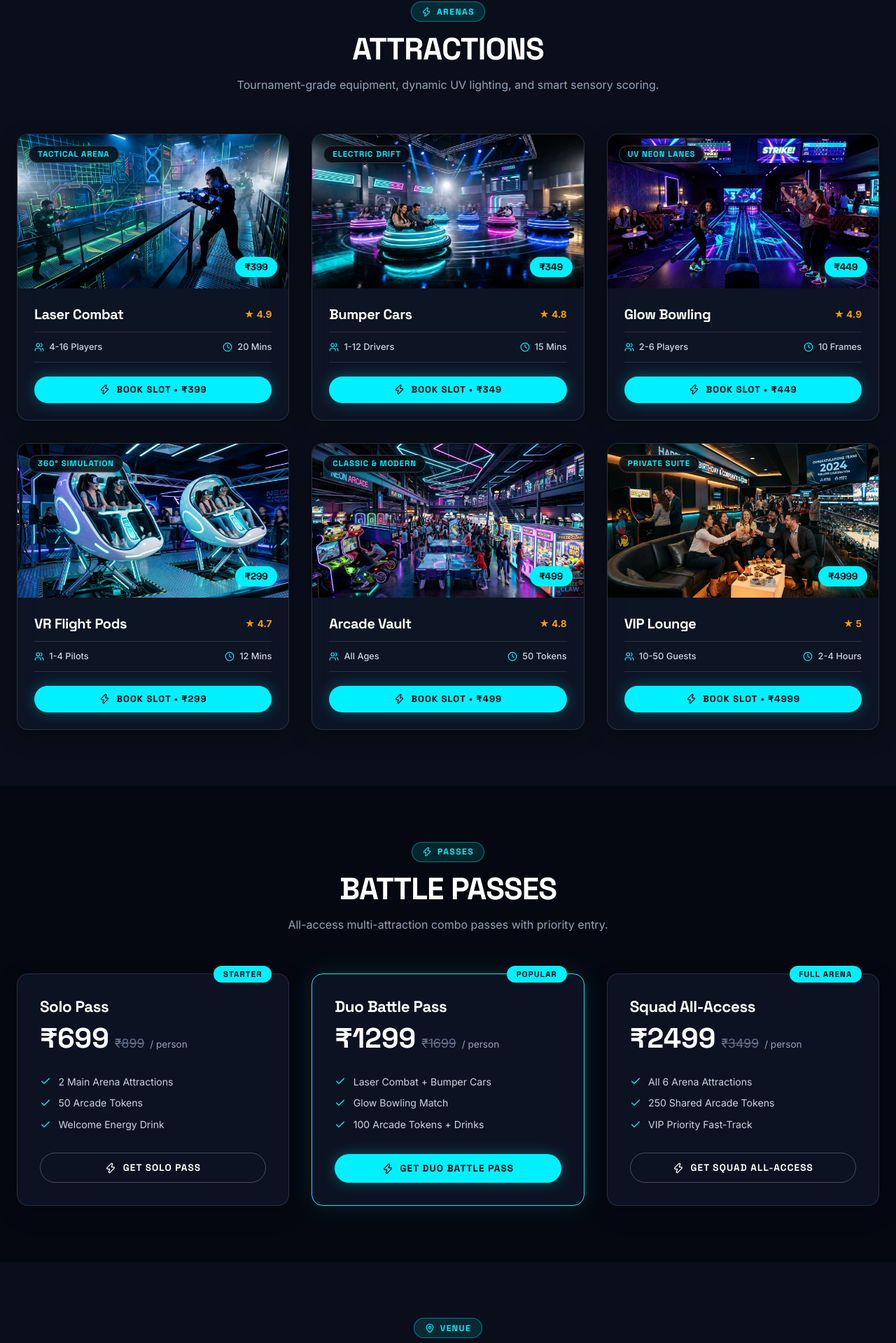
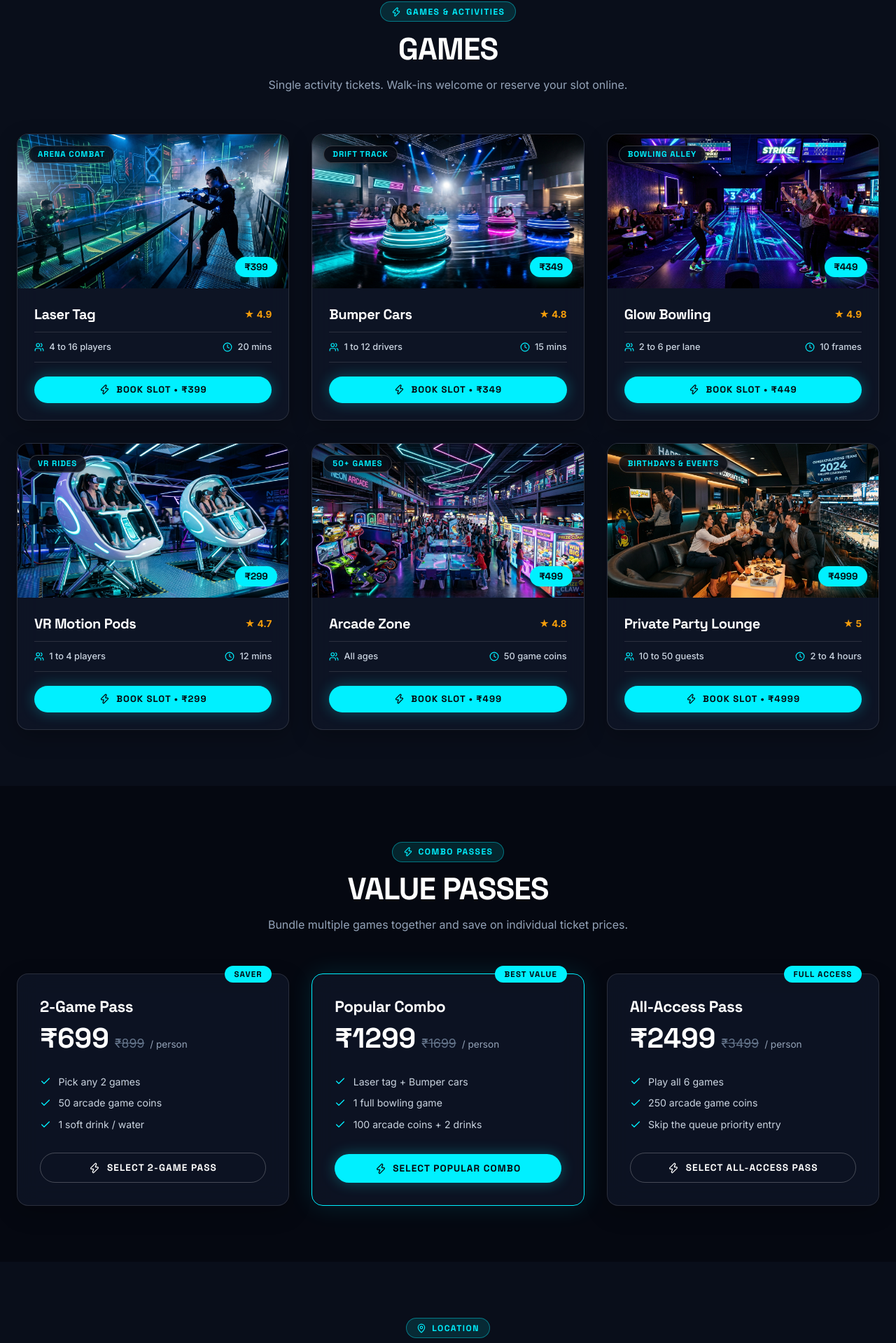
Before and after one commit to Pawan-142/battleship-lite, a React (Vite) app: page / in a window 1280 px wide. Shown: the part 878-2797 px from the top of the page at 70% size. Built offline with nearby package versions, Linux system fonts and the light colour scheme.

Commit message:
refactor(copy): rewrite all website text to be 100% natural, human, and commercial without AI buzzwords

```diff
--- a/package.json
+++ b/package.json
@@ -18,6 +18,7 @@
   },
   "devDependencies": {
     "@vitejs/plugin-react": "^6.1.1",
+    "untun": "^0.2.2",
     "vite": "^8.3.0"
   }
 }
--- a/src/components/Attractions.jsx
+++ b/src/components/Attractions.jsx
@@ -8,11 +8,11 @@ export const Attractions = ({ onOpenBooking }) => {
         <div className="section-header">
           <div className="section-badge">
             <Zap size={14} />
-            <span>Arenas</span>
+            <span>Games & Activities</span>
           </div>
-          <h2 className="section-title">Attractions</h2>
+          <h2 className="section-title">Games</h2>
           <p className="section-desc">
-            Tournament-grade equipment, dynamic UV lighting, and smart sensory scoring.
+            Single activity tickets. Walk-ins welcome or reserve your slot online.
           </p>
         </div>
 
@@ -33,7 +33,7 @@ export const Attractions = ({ onOpenBooking }) => {
                   <span style={{ fontSize: '0.85rem', color: '#f59e0b', fontWeight: 700 }}>★ {game.rating}</span>
                 </div>
 
-                {/* Quick Minimal Specs */}
+                {/* Quick Specs */}
                 <div className="card-specs">
                   <div className="spec-item">
                     <Users size={14} style={{ color: 'var(--accent-cyan)' }} />
--- a/src/components/Footer.jsx
+++ b/src/components/Footer.jsx
@@ -1,5 +1,3 @@
-import { Zap } from 'lucide-react';
-
 export const Footer = () => {
   return (
     <footer className="footer-root">
@@ -18,38 +16,38 @@ export const Footer = () => {
               </span>
             </div>
             <p style={{ fontSize: '0.88rem', color: 'var(--text-muted)', lineHeight: 1.6, maxWidth: '380px' }}>
-              Hyderabad's premier multi-level sensory physical entertainment arena. Laser combat, cyber bowling, bumper drift, and VR flight pods.
+              Battleship Gaming Zone. 4th Floor, Nexus Mall Cyber Gateway, Hitech City, Hyderabad.
             </p>
           </div>
 
           {/* Quick Links */}
           <div>
             <h4 style={{ fontSize: '0.95rem', marginBottom: '1rem', textTransform: 'uppercase', letterSpacing: '0.08em' }}>
-              Explore
+              Quick Links
             </h4>
             <ul style={{ listStyle: 'none', display: 'flex', flexDirection: 'column', gap: '0.6rem', fontSize: '0.85rem' }}>
-              <li><a href="#attractions" style={{ color: 'var(--text-muted)', textDecoration: 'none' }}>Attractions</a></li>
-              <li><a href="#passes" style={{ color: 'var(--text-muted)', textDecoration: 'none' }}>Battle Passes</a></li>
-              <li><a href="#arena-info" style={{ color: 'var(--text-muted)', textDecoration: 'none' }}>Location & Timings</a></li>
+              <li><a href="#attractions" style={{ color: 'var(--text-muted)', textDecoration: 'none' }}>Games</a></li>
+              <li><a href="#passes" style={{ color: 'var(--text-muted)', textDecoration: 'none' }}>Passes</a></li>
+              <li><a href="#arena-info" style={{ color: 'var(--text-muted)', textDecoration: 'none' }}>Hours & Location</a></li>
             </ul>
           </div>
 
-          {/* Arena System Spec */}
+          {/* Timing & Contact */}
           <div>
             <h4 style={{ fontSize: '0.95rem', marginBottom: '1rem', textTransform: 'uppercase', letterSpacing: '0.08em' }}>
-              Arena Specs
+              Opening Hours
             </h4>
-            <div style={{ fontSize: '0.85rem', color: 'var(--text-muted)', display: 'flex', flexDirection: 'column', gap: '0.4rem', fontFamily: 'monospace' }}>
-              <div>SYS-ARENA // REV-04</div>
-              <div>CAPACITY: 250+ GUESTS</div>
-              <div>SAFETY: UV-C SANITIZED</div>
+            <div style={{ fontSize: '0.85rem', color: 'var(--text-muted)', display: 'flex', flexDirection: 'column', gap: '0.4rem' }}>
+              <div>Mon - Thu: 11:00 AM - 11:00 PM</div>
+              <div>Fri - Sun: 11:00 AM - 11:30 PM</div>
+              <div style={{ color: 'var(--accent-cyan)', fontWeight: 600 }}>Phone: +91 98765 43210</div>
             </div>
           </div>
         </div>
 
         <div className="footer-bottom">
-          <span>© {new Date().getFullYear()} Battleship Gaming Zone. All Rights Reserved.</span>
-          <span>Made for High-Octane Fun • Hyderabad</span>
+          <span>© {new Date().getFullYear()} Battleship Gaming Zone. All rights reserved.</span>
+          <span>Nexus Mall • Hitech City, Hyderabad</span>
         </div>
       </div>
     </footer>
--- a/src/components/PricingPasses.jsx
+++ b/src/components/PricingPasses.jsx
@@ -8,11 +8,11 @@ export const PricingPasses = ({ onOpenBooking }) => {
         <div className="section-header">
           <div className="section-badge">
             <Zap size={14} />
-            <span>Passes</span>
+            <span>Combo Passes</span>
           </div>
-          <h2 className="section-title">Battle Passes</h2>
+          <h2 className="section-title">Value Passes</h2>
           <p className="section-desc">
-            All-access multi-attraction combo passes with priority entry.
+            Bundle multiple games together and save on individual ticket prices.
           </p>
         </div>
 
@@ -46,7 +46,7 @@ export const PricingPasses = ({ onOpenBooking }) => {
                 style={{ width: '100%' }}
               >
                 <Zap size={16} />
-                <span>Get {pass.name}</span>
+                <span>Select {pass.name}</span>
               </button>
             </div>
           ))}
--- a/src/components/VenueInfo.jsx
+++ b/src/components/VenueInfo.jsx
@@ -1,4 +1,4 @@
-import { MapPin, Clock, MessageSquare, Car } from 'lucide-react';
+import { MapPin, Clock, MessageSquare, Car, Phone } from 'lucide-react';
 
 export const VenueInfo = () => {
   return (
@@ -7,9 +7,9 @@ export const VenueInfo = () => {
         <div className="section-header">
           <div className="section-badge">
             <MapPin size={14} />
-            <span>Venue</span>
+            <span>Location</span>
           </div>
-          <h2 className="section-title">Location & Hours</h2>
+          <h2 className="section-title">Hours & Directions</h2>
         </div>
 
         <div className="venue-grid">
@@ -21,7 +21,7 @@ export const VenueInfo = () => {
               </div>
               <div className="info-text">
                 <h4>Hitech City, Hyderabad</h4>
-                <p>4th Floor, Nexus Cyber Gateway, Madhapur - 500081</p>
+                <p>Nexus Mall Cyber Gateway, 4th Floor, Madhapur - 500081</p>
               </div>
             </div>
 
@@ -30,8 +30,8 @@ export const VenueInfo = () => {
                 <Clock size={20} />
               </div>
               <div className="info-text">
-                <h4>Open Daily</h4>
-                <p>11:00 AM – 11:00 PM (Weekends until 11:30 PM)</p>
+                <h4>Open 7 Days a Week</h4>
+                <p>11:00 AM – 11:00 PM (Friday & Saturday till 11:30 PM)</p>
               </div>
             </div>
 
@@ -40,28 +40,28 @@ export const VenueInfo = () => {
                 <Car size={20} />
               </div>
               <div className="info-text">
-                <h4>Free Valet Parking</h4>
-                <p>Complimentary 3-hour covered parking for all visitors</p>
+                <h4>Mall Parking Available</h4>
+                <p>Ample covered 4-wheeler and 2-wheeler parking with valet</p>
               </div>
             </div>
           </div>
 
           {/* Quick Support & Direct Contact Card */}
           <div className="glass-card venue-card" style={{ justifyContent: 'center', textAlign: 'center', alignItems: 'center' }}>
-            <h4 style={{ fontSize: '1.25rem', marginBottom: '0.5rem' }}>Need Quick Help or Group Bookings?</h4>
+            <h4 style={{ fontSize: '1.25rem', marginBottom: '0.5rem' }}>Questions or Birthday Bookings?</h4>
             <p style={{ fontSize: '0.9rem', color: 'var(--text-muted)', marginBottom: '1.75rem', maxWidth: '360px' }}>
-              Direct hotline: +91 98765 43210. Connect with an arena marshal instantly on WhatsApp.
+              Call our front desk on <strong>+91 98765 43210</strong> or message us on WhatsApp for instant slot availability.
             </p>
 
             <a
-              href="https://wa.me/919876543210?text=Hi%20Battleship%20Gaming%20Zone,%20I%20would%20like%20to%20inquire%20about%20booking%20a%20slot."
+              href="https://wa.me/919876543210?text=Hi%20Battleship%20Gaming%20Zone,%20I%20would%20like%20to%20inquire%20about%20booking%20slots."
               target="_blank"
               rel="noopener noreferrer"
               className="btn-cyber btn-primary"
               style={{ padding: '0.85rem 2rem' }}
             >
               <MessageSquare size={18} />
-              <span>WhatsApp Direct Connect</span>
+              <span>Chat on WhatsApp</span>
             </a>
           </div>
         </div>
--- a/src/data/games.js
+++ b/src/data/games.js
@@ -1,61 +1,61 @@
 export const GAMES = [
   {
     id: 'laser-combat',
-    title: 'Laser Combat',
-    category: 'Tactical Arena',
+    title: 'Laser Tag',
+    category: 'Arena Combat',
     image: '/images/laser-blast.jpg',
-    players: '4-16 Players',
-    duration: '20 Mins',
+    players: '4 to 16 players',
+    duration: '20 mins',
     price: 399,
     rating: 4.9,
   },
   {
     id: 'electric-drift',
     title: 'Bumper Cars',
-    category: 'Electric Drift',
+    category: 'Drift Track',
     image: '/images/bumper-cars.jpg',
-    players: '1-12 Drivers',
-    duration: '15 Mins',
+    players: '1 to 12 drivers',
+    duration: '15 mins',
     price: 349,
     rating: 4.8,
   },
   {
     id: 'glow-bowling',
     title: 'Glow Bowling',
-    category: 'UV Neon Lanes',
+    category: 'Bowling Alley',
     image: '/images/glow_bowling_lanes_1789902611355.jpg',
-    players: '2-6 Players',
-    duration: '10 Frames',
+    players: '2 to 6 per lane',
+    duration: '10 frames',
     price: 449,
     rating: 4.9,
   },
   {
     id: 'vr-immersion',
-    title: 'VR Flight Pods',
-    category: '360° Simulation',
+    title: 'VR Motion Pods',
+    category: 'VR Rides',
     image: '/images/vr-pods.jpg',
-    players: '1-4 Pilots',
-    duration: '12 Mins',
+    players: '1 to 4 players',
+    duration: '12 mins',
     price: 299,
     rating: 4.7,
   },
   {
     id: 'arcade-arena',
-    title: 'Arcade Vault',
-    category: 'Classic & Modern',
+    title: 'Arcade Zone',
+    category: '50+ Games',
     image: '/images/arcade-pass.jpg',
-    players: 'All Ages',
-    duration: '50 Tokens',
+    players: 'All ages',
+    duration: '50 game coins',
     price: 499,
     rating: 4.8,
   },
   {
     id: 'party-suite',
-    title: 'VIP Lounge',
-    category: 'Private Suite',
+    title: 'Private Party Lounge',
+    category: 'Birthdays & Events',
     image: '/images/party-suite.jpg',
-    players: '10-50 Guests',
-    duration: '2-4 Hours',
+    players: '10 to 50 guests',
+    duration: '2 to 4 hours',
     price: 4999,
     rating: 5.0,
   }
--- a/src/data/passes.js
+++ b/src/data/passes.js
@@ -1,41 +1,41 @@
 export const PASSES = [
   {
-    id: 'solo-pass',
-    name: 'Solo Pass',
+    id: 'starter-pass',
+    name: '2-Game Pass',
     price: 699,
     originalPrice: 899,
     popular: false,
-    badge: 'Starter',
+    badge: 'Saver',
     features: [
-      '2 Main Arena Attractions',
-      '50 Arcade Tokens',
-      'Welcome Energy Drink'
+      'Pick any 2 games',
+      '50 arcade game coins',
+      '1 soft drink / water'
     ]
   },
   {
-    id: 'duo-battle-pass',
-    name: 'Duo Battle Pass',
+    id: 'combo-pass',
+    name: 'Popular Combo',
     price: 1299,
     originalPrice: 1699,
     popular: true,
-    badge: 'Popular',
+    badge: 'Best Value',
     features: [
-      'Laser Combat + Bumper Cars',
-      'Glow Bowling Match',
-      '100 Arcade Tokens + Drinks'
+      'Laser tag + Bumper cars',
+      '1 full bowling game',
+      '100 arcade coins + 2 drinks'
     ]
   },
   {
-    id: 'squad-all-access',
-    name: 'Squad All-Access',
+    id: 'all-access',
+    name: 'All-Access Pass',
     price: 2499,
     originalPrice: 3499,
     popular: false,
-    badge: 'Full Arena',
+    badge: 'Full Access',
     features: [
-      'All 6 Arena Attractions',
-      '250 Shared Arcade Tokens',
-      'VIP Priority Fast-Track'
+      'Play all 6 games',
+      '250 arcade game coins',
+      'Skip the queue priority entry'
     ]
   }
 ];
```
Also changed, not shown: src/components/Hero.jsx (+11 -12 lines), start-tunnel.mjs (added, +15 -0 lines), 1 other file (tests, documents, lock files or other folders).
